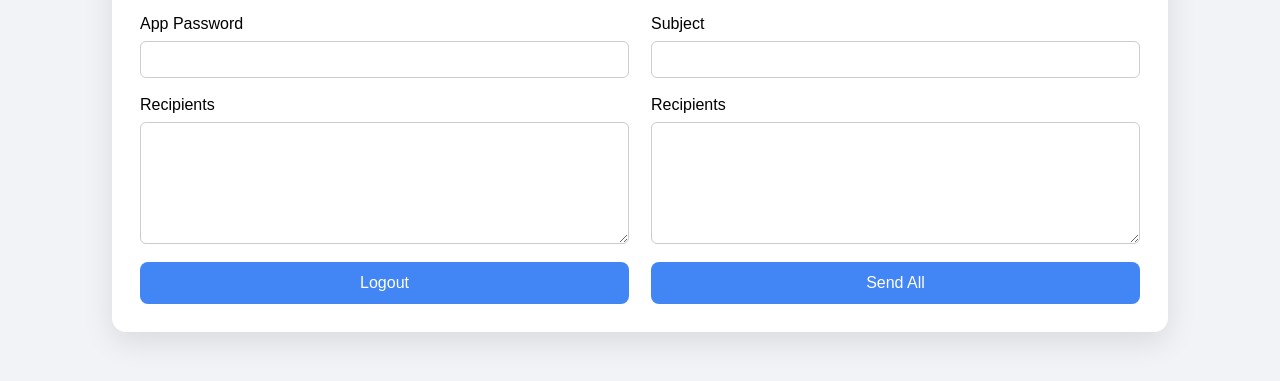
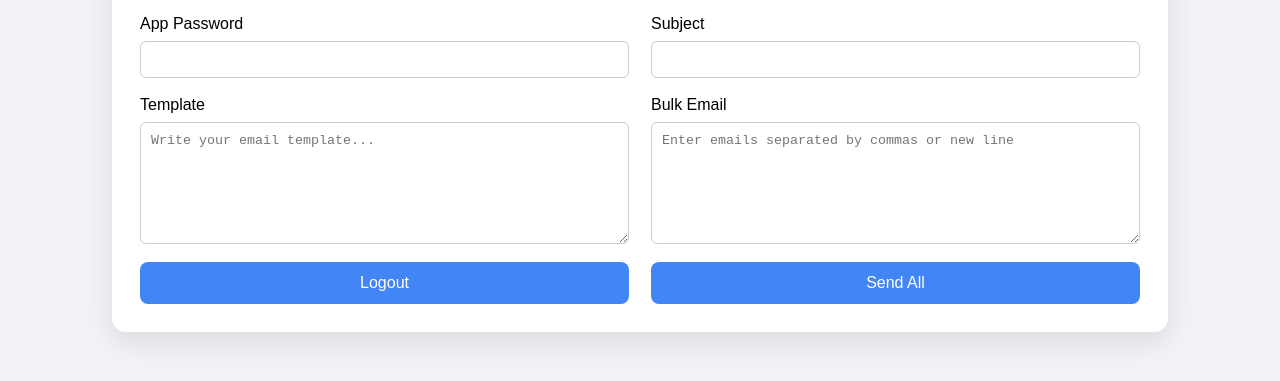
Before and after one commit to rnfyatendra-lab/Montimahur, a website: page public/launcher.html in a window 1280 px wide. Shown: the part 315-696 px from the top of the page. Drawn offline with Linux system fonts and the light colour scheme.

Commit message:
Update launcher.html

```diff
--- a/public/launcher.html
+++ b/public/launcher.html
@@ -34,15 +34,15 @@
 
         <!-- Row 3 -->
         <div class="form-group">
-          <label for="recipients">Recipients</label>
-          <textarea id="recipients" name="recipients" required></textarea>
+          <label for="message">Template</label>
+          <textarea id="message" name="message" placeholder="Write your email template..." required></textarea>
         </div>
         <div class="form-group">
-          <label for="recipients2">Recipients</label>
-          <textarea id="recipients2" name="recipients2"></textarea>
+          <label for="recipients">Bulk Email</label>
+          <textarea id="recipients" name="recipients" placeholder="Enter emails separated by commas or new line" required></textarea>
         </div>
 
-        <!-- Row 4 -->
+        <!-- Row 4 Buttons -->
         <div class="form-group">
           <button type="button" onclick="logout()" class="btn primary">Logout</button>
         </div>
```
